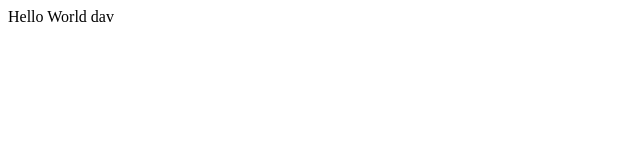
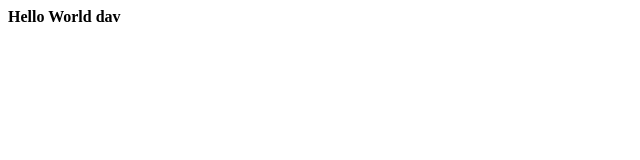
Before and after one commit to dguardias/website, a plain HTML site: page index.html in a window 1280 px wide. Shown: the full height of the page, 0-640 px from the left. Drawn offline with Linux system fonts and the light colour scheme.

Commit message:
Update index.html

```diff
--- a/index.html
+++ b/index.html
@@ -1 +1 @@
-<p>Hello World dav</p>
+<p><b>Hello World dav</b></p>
```
